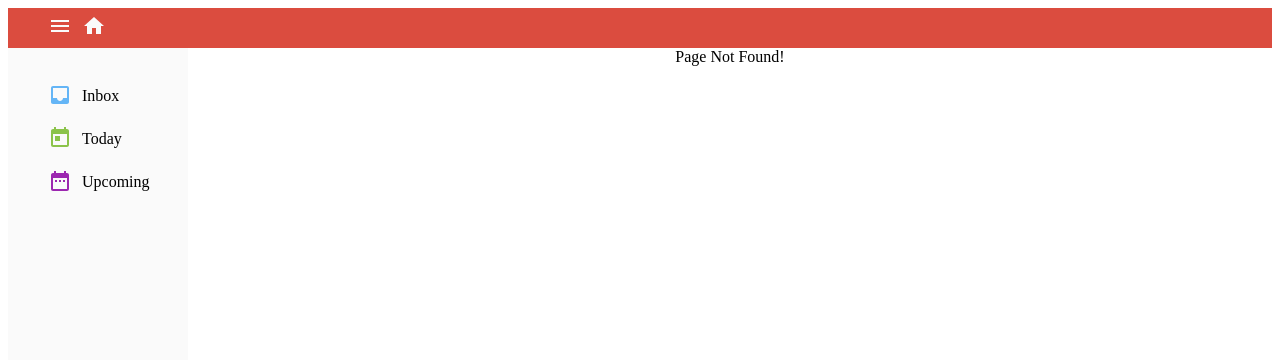
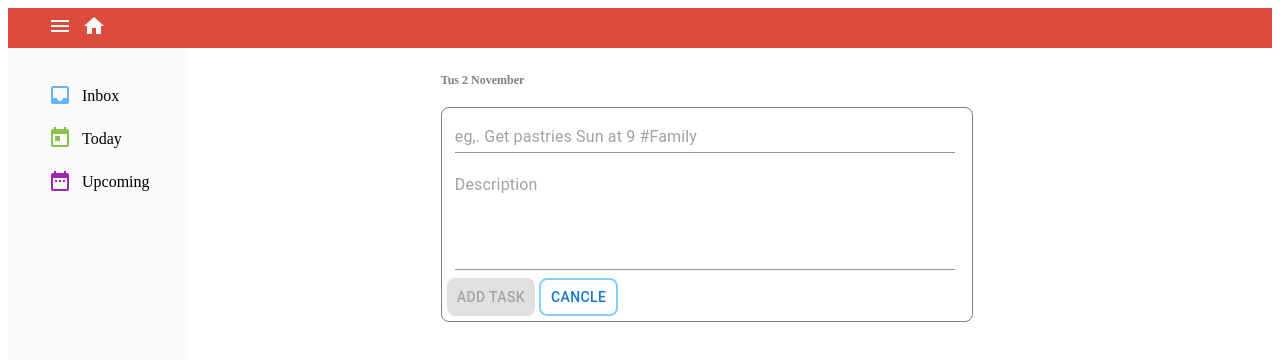
Before and after one commit to srikanta-skg/todoist, a React (Create React App) app: page /home in a window 1280 px wide. Before the commit this address had no page. Shown: the top 360 px of the page. Built offline with nearby package versions, Linux system fonts and the light colour scheme.

Commit message:
addtask + css fix

```diff
--- a/src/Dashboard/Dashboard.js
+++ b/src/Dashboard/Dashboard.js
@@ -30,7 +30,7 @@ export const Dashboard = (
       <div style={{ display: "flex" }}>
         {showSideBar && <SideBar navigate={navigate} />}
         <Switch>
-          <Route path={`${url}`} exact component={PageNotFound} />
+          <Route path={`${url}`} exact component={AddTask} />
           <Route path={`${url}/Inbox`} component={AddTask} />
           <Route path={`${url}/Today`} component={AddTask} />
           <Route path={`${url}/Upcoming`} component={PageNotFound} />
--- a/src/Dashboard/Task/AddTask.js
+++ b/src/Dashboard/Task/AddTask.js
@@ -84,7 +84,7 @@ export const AddTask = (props, { event }) => {
           {pathName}{" "}
           <span style={{ fontSize: "12px", color: "gray" }}> {Time()}</span>
         </h3>
-
+        {/* This is the List of Task shown in the body*/}
         {todoList && (
           <TaskBar
             todoList={todoList}
--- a/src/Dashboard/Task/Style.scss
+++ b/src/Dashboard/Task/Style.scss
@@ -21,11 +21,9 @@
     display: flex;
     flex-direction: row;
     cursor: pointer;
-}
-
-.checkcircle-outlineicon:hover{
-    background-color: whitesmoke;
-    border-radius: 7px;
+    min-width: 500px;
+    border-bottom: 1px solid #C0C0C0;
+    margin-bottom: 5px;
 }
 
 
@@ -49,10 +47,6 @@
 
 .MuiTabs-flexContainer{
     border-bottom: 1px solid gray;
-}
-
-.checkcircle-outlineicon{
-    min-width: 200px
 }
 
 .react-swipeable-view-container{
@@ -80,12 +74,22 @@
     }
 }
 
-.btn-submit{
-    .css-1sszw6i-MuiButtonBase-root-MuiButton-root{
-        color: white !important;
-        background-color: #d32f2f !important;
+.button-css{
+    .MuiButton-contained{
+        height: 38px;
+        padding: 10px;
+        border-radius: 8px;
+    }
+    .MuiButton-outlined{
+        border: 2px solid lightskyblue;
         height: 38px;
         padding: 10px;
         border-radius: 8px;
     }
 }
+.btn-submit{
+    .MuiButton-containedError{
+        color: white !important;
+        background-color: #d32f2f !important;
+    }
+}
--- a/src/Dashboard/Task/Tabs.js
+++ b/src/Dashboard/Task/Tabs.js
@@ -123,7 +123,7 @@ class SwipingTabs extends React.Component {
             ...item,
           };
         });
-      } else if (found && deleteComment) {
+      } else if (deleteComment) {
         item.comment = "";
         return {
           ...item,
--- a/src/Dashboard/Task/TaskBox.js
+++ b/src/Dashboard/Task/TaskBox.js
@@ -45,7 +45,7 @@ export const Taskbox = ({
             />
           </div>
         </Box>
-        <div className='btn-submit'>
+        <div className={disabled ? 'button-css' : 'button-css btn-submit'}>
           <Button
             onClick={onSubmit}
             disabled={disabled}
--- a/src/Dashboard/Task/mini-components/minicomponents.js
+++ b/src/Dashboard/Task/mini-components/minicomponents.js
@@ -10,7 +10,6 @@ import Button from "@mui/material/Button";
 import CommentIcon from "@mui/icons-material/Comment";
 import { makeStyles } from "@material-ui/core/styles";
 import IconButton from "@material-ui/core/IconButton";
-import Delete from "@mui/icons-material/Delete";
 
 export const AddTaskBlock = ({ setAddTaskBlock }) => (
   <div className="addtask-icon" onClick={() => setAddTaskBlock(false)}>
@@ -43,15 +42,15 @@ export const TaskBar = (
             <p style={{ margin: "-15px 0 5px 0" }}>{item.details}</p>
           )}
         </span>
+        <br/>
       </div>
     );
   });
 
 export const CommentBox = ({
   onSubmit,
-  disabled,
   onCommentChange,
-  comment,
+  comment = '',
 }) => {
   return (
     <div className="comment-box">
@@ -75,10 +74,10 @@ export const CommentBox = ({
         />
       </Box>
       <div className="btn-comment">
-        <div className="btn-submit">
+        <div className={comment?.length === 0 ? 'button-css' : 'button-css btn-submit'}>
           <Button
             onClick={onSubmit}
-            disabled={disabled}
+            disabled={comment?.length === 0}
             variant="contained"
             color="error"
           >
@@ -131,15 +130,3 @@ const useStyles = makeStyles((theme) => ({
     },
   },
 }));
-
-// const useStyles = makeStyles((theme) => ({
-//   customHoverFocus: {
-//     "&:hover, &.Mui-focusVisible": {
-//       // backgroundColor: "#e0e0e0",
-//       color: "#212121",
-//     },
-//     "&.MuiButtonBase-root": {
-//       color: "#212121",
-//     },
-//   },
-// }));
```
